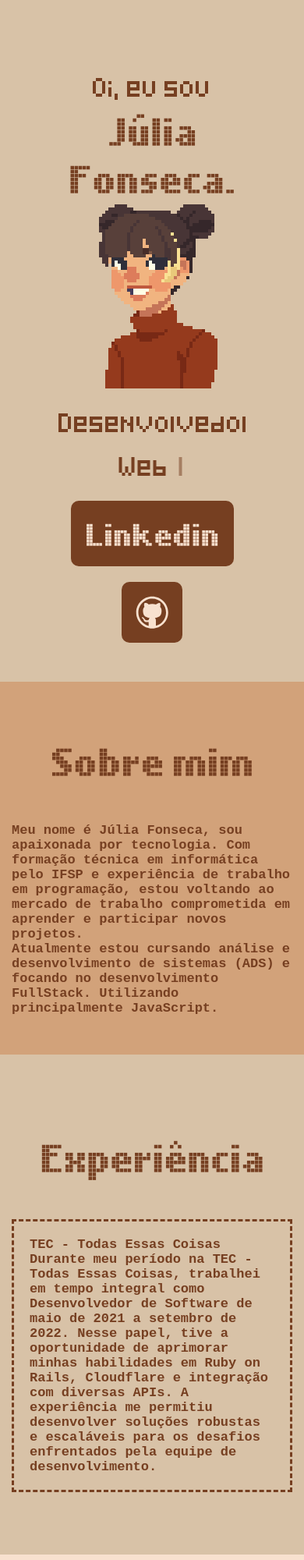
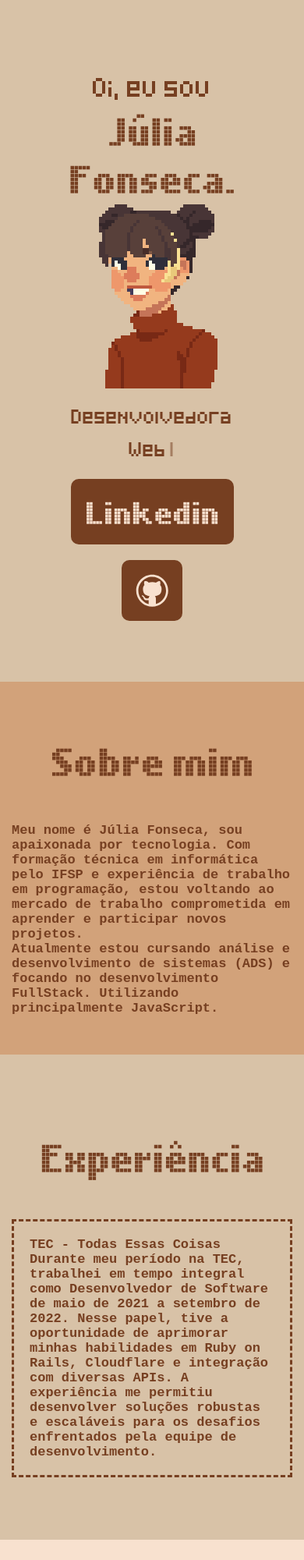
Before and after one commit to qwer-julia/Portifolio, a plain HTML site: page index.html in a window 390 px wide. Shown: the top 2000 px of the page at 78% size. Drawn offline with Linux system fonts and the light colour scheme.

Commit message:
arrumando css mobile

```diff
--- a/index.html
+++ b/index.html
@@ -42,7 +42,7 @@
                     Oi, eu sou
                     <span class="texto_maior"> Júlia Fonseca.</span>
                     <img src="./images/avatar.png" class="avatar-mobile">
-                    <p class="cargo"> Desenvolvedora Web </p>
+                    <p class="cargo"> Desenvolvedora Web</p>
                     <div class="links_externos">
                         <a class="btn_externo" target="_blank"
                             href="https://www.linkedin.com/in/julia-f-6b4427131/">Linkedin</a>
@@ -83,7 +83,7 @@
             <h3 class="experiencia_empresas">
                 <span> TEC - Todas Essas Coisas </span>
                 <p>
-                    Durante meu período na TEC - Todas Essas Coisas, trabalhei em tempo integral como Desenvolvedor
+                    Durante meu período na TEC, trabalhei em tempo integral como Desenvolvedor
                     de Software de maio de 2021 a setembro de 2022. Nesse papel, tive a oportunidade de aprimorar
                     minhas habilidades em Ruby on Rails, Cloudflare e integração com diversas APIs. A experiência me
                     permitiu desenvolver soluções robustas e escaláveis para os desafios enfrentados pela equipe de
--- a/styles.css
+++ b/styles.css
@@ -1,5 +1,9 @@
 /* celular */
 @media (max-width: 749px) {
+
+    .cargo{
+        font-size: 15px;
+    }
 
     .desktop-navbar{
         display: none;
@@ -12,6 +16,7 @@
         font-family: 'pixelFontB',sans-serif;
         display: block;
         font-size: 50px;
+        word-wrap:  break-word;
     }
 
     h3{
@@ -324,8 +329,8 @@ a:visited {
     color: #D2A27A;
     padding: 20px;
     font-weight: bold;
+    font-size: 16px;
 
-    font-size: 16px;
 }
 
 .info_certificado{
@@ -349,6 +354,8 @@ a:visited {
 
 .habilidade{
     display: flex;
+    margin-bottom: 20px;
+
 }
 
 .habilidade>div>svg{
```
